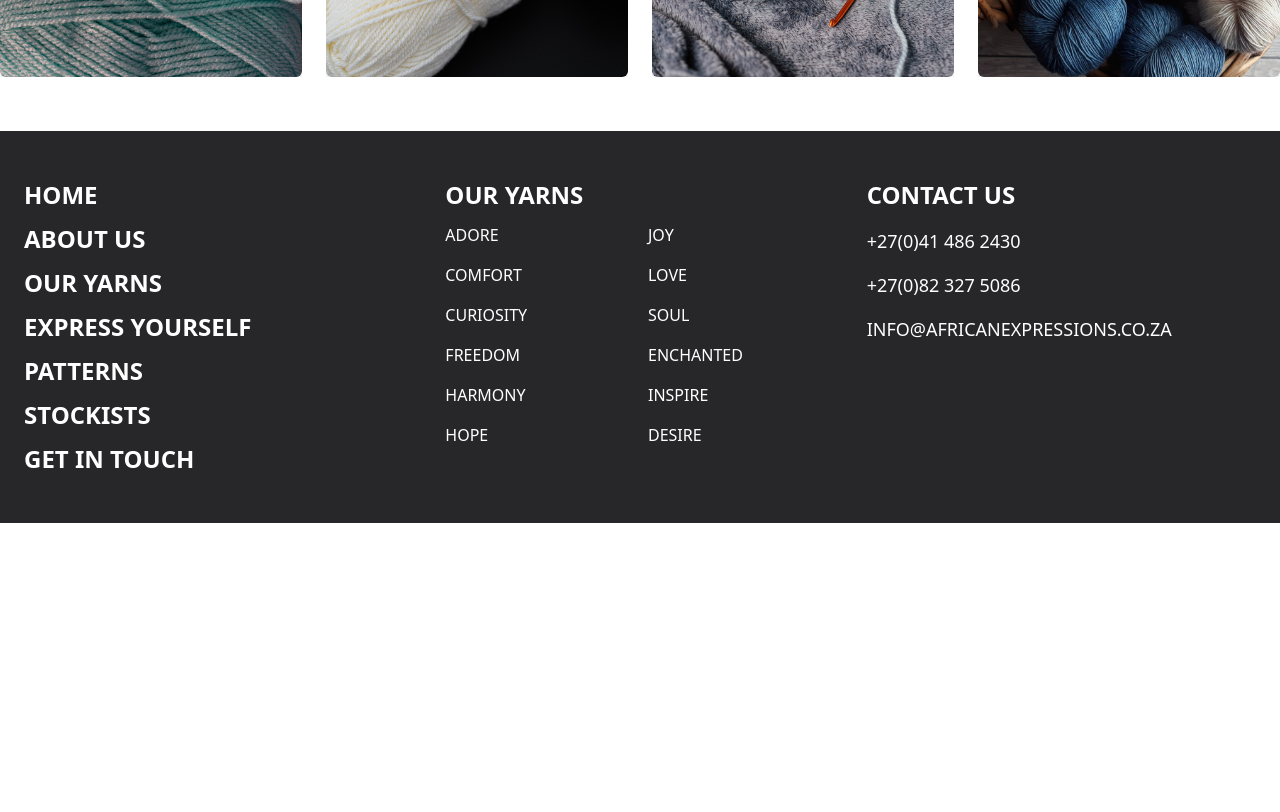
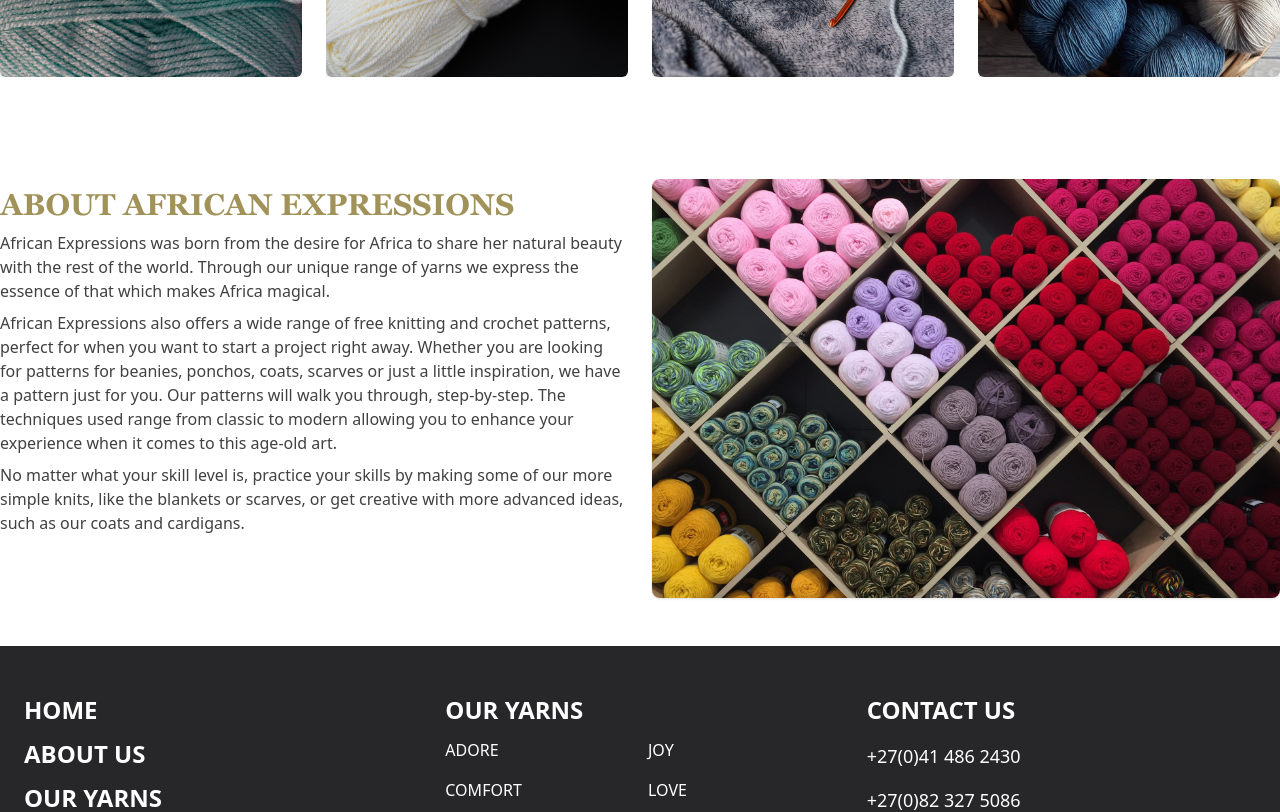
Before and after one commit to PhilaniNcube/african-expressions, a Next.js app: page / in a window 1280 px wide. Shown: the part 920-1732 px from the top of the page. Before the commit the page ends 1443 px from the top, so only its background shows below. Built offline with nearby package versions, Linux system fonts and the light colour scheme.

Commit message:
home page updates

```diff
--- /dev/null
+++ b/components/SectionTwo.jsx
@@ -0,0 +1,45 @@
+/* eslint-disable @next/next/no-img-element */
+import React from 'react';
+
+const SectionTwo = () => {
+  return (
+    <section className="max-w-7xl mx-auto py-12 px-6 md:px-2 lg:px-0">
+      <div className="grid grid-cols-1 md:grid-cols-2 gap-6">
+        <div className="w-full">
+          {' '}
+          <h2 className="uppercase font-georgiaBold text-2xl md:text-3xl text-accent my-2">
+            About African Expressions
+          </h2>
+          <p className="text-xs md:text-base text-deep">
+            African Expressions was born from the desire for Africa to share her
+            natural beauty with the rest of the world. Through our unique range
+            of yarns we express the essence of that which makes Africa magical.
+          </p>
+          <p className="text-xs md:text-base py-2 text-deep">
+            African Expressions also offers a wide range of free knitting and
+            crochet patterns, perfect for when you want to start a project right
+            away. Whether you are looking for patterns for beanies, ponchos,
+            coats, scarves or just a little inspiration, we have a pattern just
+            for you. Our patterns will walk you through, step-by-step. The
+            techniques used range from classic to modern allowing you to enhance
+            your experience when it comes to this age-old art.
+          </p>
+          <p className="text-xs md:text-base text-deep">
+            No matter what your skill level is, practice your skills by making
+            some of our more simple knits, like the blankets or scarves, or get
+            creative with more advanced ideas, such as our coats and cardigans.
+          </p>
+        </div>
+        <div className="w-full">
+          <img
+            alt="mohair"
+            src="/images/yarn.jpg"
+            className="w-full object-cover rounded-lg shadow"
+          />
+        </div>
+      </div>
+    </section>
+  );
+};
+
+export default SectionTwo;
--- a/components/layout/Footer.jsx
+++ b/components/layout/Footer.jsx
@@ -22,8 +22,8 @@ const Footer = () => {
             <Link href="/patterns">
               <a className="font-bold text-2xl">Patterns</a>
             </Link>
-            <Link href="/stockists">
-              <a className="font-bold text-2xl">Stockists</a>
+            <Link href="/stores">
+              <a className="font-bold text-2xl">Stores</a>
             </Link>
             <Link href="/contact">
               <a className="font-bold text-2xl">Get In Touch</a>
--- a/components/layout/Navbar.jsx
+++ b/components/layout/Navbar.jsx
@@ -19,11 +19,7 @@ const solutions = [
   },
   {
     name: 'Online Stockists',
-    href: '/stockists',
-  },
-  {
-    name: 'FAQ',
-    href: '/faq',
+    href: '/online_agents',
   },
 ];
 
@@ -152,7 +148,7 @@ const Navbar = () => {
         </div>
 
         {/**Menu Icon */}
-        <div className="flex items-center justify-center md:hidden ">
+        <div className="flex items-center justify-center z-[999] md:hidden ">
           <Menu as="div" className="relative inline-block text-left">
             <div>
               <Menu.Button className="inline-flex w-full justify-center rounded-md px-4 py-2 text-sm font-medium text-yellow-600 hover:bg-opacity-30 focus:outline-none focus-visible:ring-2 focus-visible:ring-white focus-visible:ring-opacity-75">
@@ -234,6 +230,32 @@ const Navbar = () => {
                     </Menu.Button>
                   )}
                 </Menu.Item>
+                <Menu.Item>
+                  {({ active }) => (
+                    <Menu.Button
+                      className={`${
+                        active ? 'bg-yellow-600 text-white' : 'text-slate-800'
+                      } group flex w-full items-center rounded-md px-2 py-2 text-sm`}
+                    >
+                      <Link href="/stores">
+                        <a className="w-full">Stores</a>
+                      </Link>
+                    </Menu.Button>
+                  )}
+                </Menu.Item>
+                <Menu.Item>
+                  {({ active }) => (
+                    <Menu.Button
+                      className={`${
+                        active ? 'bg-yellow-600 text-white' : 'text-slate-800'
+                      } group flex w-full items-center rounded-md px-2 py-2 text-sm`}
+                    >
+                      <Link href="/online_agents">
+                        <a className="w-full">Online Stockists</a>
+                      </Link>
+                    </Menu.Button>
+                  )}
+                </Menu.Item>
               </Menu.Items>
             </Transition>
           </Menu>
--- a/package.json
+++ b/package.json
@@ -14,6 +14,7 @@
     "@reach/combobox": "^0.17.0",
     "@react-google-maps/api": "^2.11.3",
     "@supabase/supabase-js": "^1.33.3",
+    "@tailwindcss/forms": "^0.5.2",
     "leaflet": "^1.8.0",
     "next": "12.1.0",
     "react": "^17.0.2",
--- a/pages/index.jsx
+++ b/pages/index.jsx
@@ -4,6 +4,7 @@ import Image from 'next/image';
 import { Fragment } from 'react';
 import Hero from '../components/Hero';
 import SectionOne from '../components/SectionOne';
+import SectionTwo from '../components/SectionTwo';
 
 export default function Home() {
   return (
@@ -13,6 +14,7 @@ export default function Home() {
       </Head>
       <Hero />
       <SectionOne />
+      <SectionTwo />
     </Fragment>
   );
 }
--- /dev/null
+++ b/pages/online_agents.jsx
@@ -0,0 +1,117 @@
+import React, { useMemo, useState } from 'react';
+import supabase from '../utils/supabase';
+import { useRouter } from 'next/router';
+import { useQuery } from 'react-query';
+import Link from 'next/link';
+
+const OnlineStores = ({ initialData }) => {
+  const [filter, setFilter] = useState('');
+  const router = useRouter();
+
+  const onlineStoresQuery = useQuery(
+    'online-stores',
+    async () => {
+      let { data: online_stores, error } = await supabase
+        .from('online_stores')
+        .select('*');
+
+      return online_stores;
+    },
+    {
+      initialData: initialData,
+      refetchOnMount: false,
+      refetchOnWindowFocus: false,
+    },
+  );
+
+  const stores = onlineStoresQuery.data;
+
+  const filteredStores = useMemo(
+    () =>
+      stores.filter((store) =>
+        store.name.toLowerCase().includes(filter.toLowerCase()),
+      ),
+    [filter, stores],
+  );
+
+  return (
+    <main className="max-w-7xl mx-auto my-8 px-6 md:px-4 lg:px-0">
+      <div className="w-full py-6">
+        <h1 className="text-accent font-extrabold font-georgiaBold text-2xl md:text-4xl">
+          Online Stockists
+        </h1>
+
+        <div className="flex mt-3 items-center ">
+          <div className="flex flex-col ">
+            <div className="relative">
+              <div className="absolute text-gray-600 flex items-center pl-3 h-full">
+                <svg
+                  xmlns="http://www.w3.org/2000/svg"
+                  className="icon icon-tabler icon-tabler-search"
+                  width={16}
+                  height={16}
+                  viewBox="0 0 24 24"
+                  strokeWidth="1.5"
+                  stroke="currentColor"
+                  fill="none"
+                  strokeLinecap="round"
+                  strokeLinejoin="round"
+                >
+                  <path stroke="none" d="M0 0h24v24H0z" />
+                  <circle cx={10} cy={10} r={7} />
+                  <line x1={21} y1={21} x2={15} y2={15} />
+                </svg>
+              </div>
+              <input
+                id="search"
+                value={filter}
+                onChange={(e) => setFilter(e.target.value)}
+                className="text-gray-600 dark:text-gray-400 bg-white  focus:outline-none focus:border focus:border-gray-700 font-normal pr-20 sm:pr-32 h-10 flex items-center pl-10 text-sm border-gray-300 rounded border shadow"
+                placeholder="Search Online Stores"
+              />
+            </div>
+          </div>
+        </div>
+
+        <div className="w-full mt-6 grid grid-cols-1 md:grid-cols-2 bg-slate-50 py-6 rounded-xl px-4 shadow border border-slate-100 gap-8">
+          {onlineStoresQuery.isLoading && (
+            <p className="text-base text-zinc-700">Loading...</p>
+          )}
+
+          {onlineStoresQuery.isSuccess &&
+            filteredStores.map((store) => (
+              <div
+                key={store.id}
+                className="bg-white w-full rounded-lg shadow-lg shadow-zinc-800/10 p-4"
+              >
+                <h3 className="text-accent font-bold text-lg">{store.name}</h3>
+                <p className="mt-2 text-gray-800">
+                  Website:
+                  <span className="pl-3 text-sky-700 cursor-pointer">
+                    <a href={`https://${store.website}`}>{store.website}</a>
+                  </span>
+                </p>
+                <p className="mt-2 text-gray-800">
+                  Contact: <span className="pl-3">{store.contact}</span>
+                </p>
+              </div>
+            ))}
+        </div>
+      </div>
+    </main>
+  );
+};
+
+export default OnlineStores;
+
+export async function getServerSideProps() {
+  let { data: online_stores, error } = await supabase
+    .from('online_stores')
+    .select('*');
+
+  return {
+    props: {
+      initialData: online_stores,
+    },
+  };
+}
--- a/pages/patterns.jsx
+++ b/pages/patterns.jsx
@@ -20,8 +20,6 @@ const Patterns = ({ initialData }) => {
   const [hoveredIndex, setHoveredIndex] = useState(null);
 
   const router = useRouter();
-
-  console.log(filter);
 
   const productsQuery = useQuery('yarns', async () => {
     let { data: products, error } = await supabase.from('products').select('*');
--- a/tailwind.config.js
+++ b/tailwind.config.js
@@ -25,5 +25,5 @@ module.exports = {
       },
     },
   },
-  plugins: [],
+  plugins: [require('@tailwindcss/forms')],
 };
```
Also changed, not shown: public/images/yarn.jpg (added), 1 other file (tests, documents, lock files or other folders).
